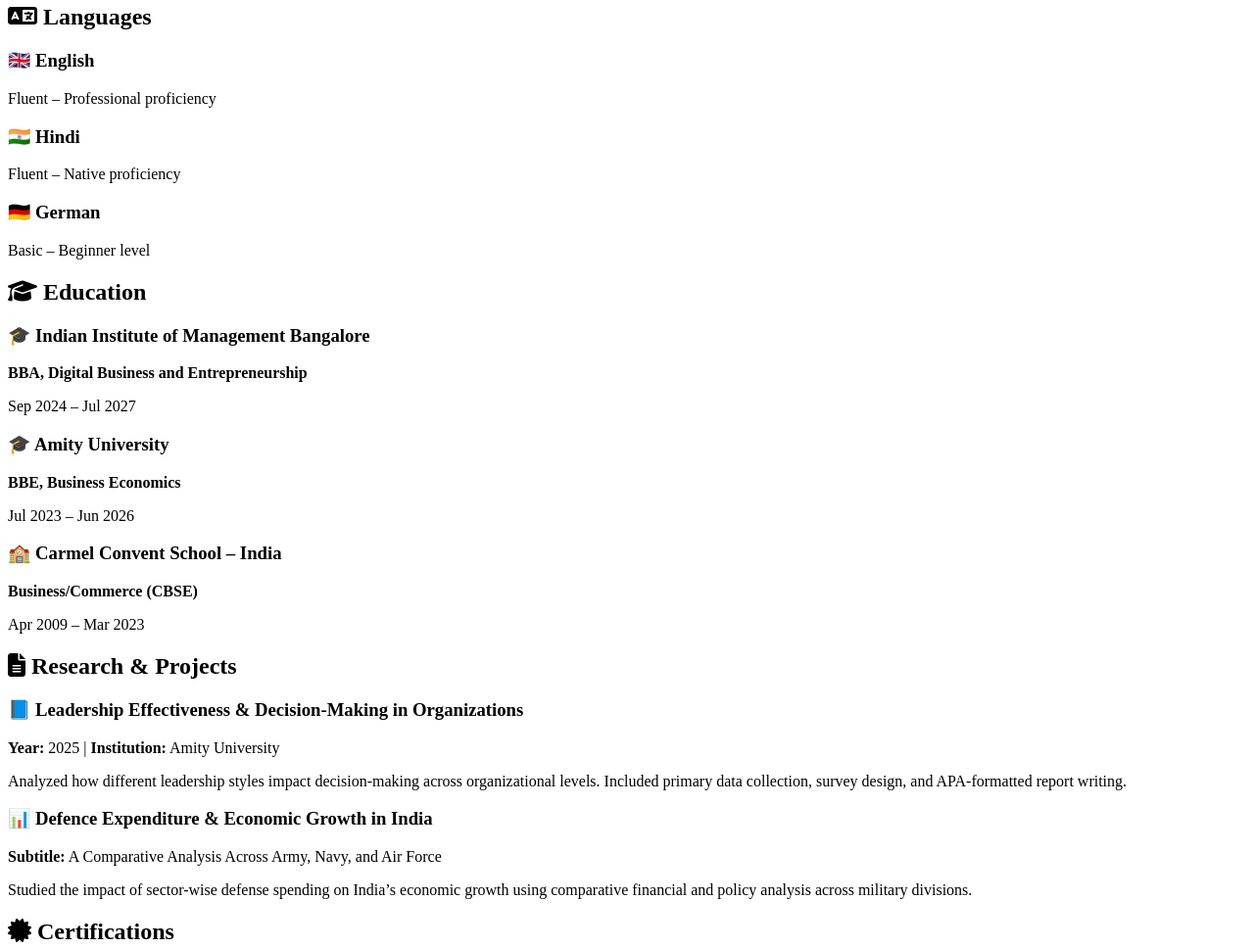
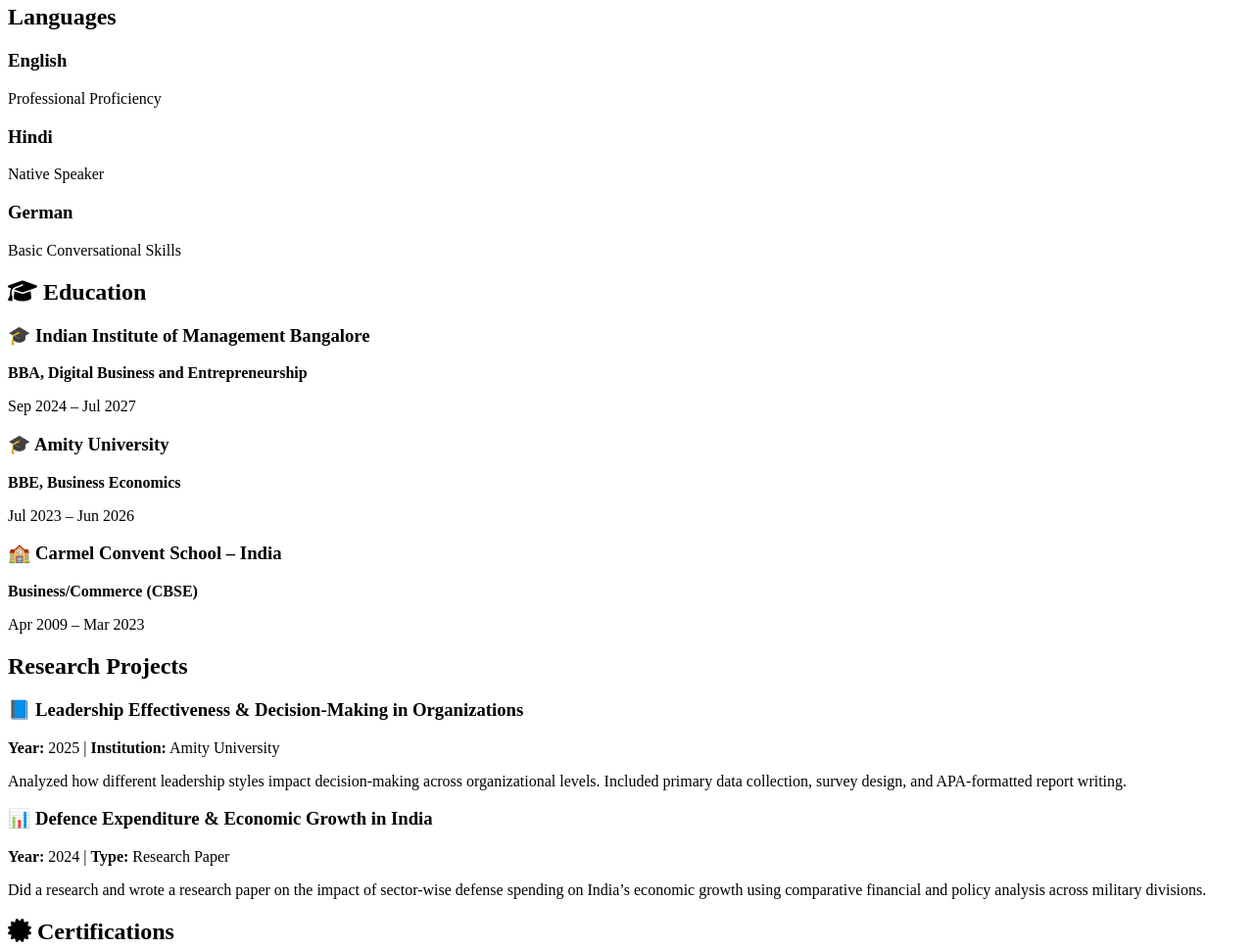
Before and after one commit to mahhiiveyy/MS-RESUME, a plain HTML site: page index.html in a window 1280 px wide. Shown: the part 1256-2224 px from the top of the page at 98% size. Drawn offline with Linux system fonts and the light colour scheme.

Commit message:
Update index.html

```diff
--- a/index.html
+++ b/index.html
@@ -103,22 +103,25 @@
         </div>
       </section>
       <section id="languages">
-  <h2><i class="fas fa-language"></i> Languages</h2>
-  <div class="languages-grid">
-    <div class="lang-card">
-      <h3>🇬🇧 English</h3>
-      <p>Fluent – Professional proficiency</p>
+        <h2>Languages</h2>
+        <div class="research-grid">
+          <div class="research-card">
+            <h3>English</h3>
+            <p>Professional Proficiency</p>
           </div>
-    <div class="lang-card">
-      <h3>🇮🇳 Hindi</h3>
-      <p>Fluent – Native proficiency</p>
+
+          <div class="research-card">
+            <h3>Hindi</h3>
+            <p>Native Speaker</p>
           </div>
-    <div class="lang-card">
-      <h3>🇩🇪 German</h3>
-      <p>Basic – Beginner level</p>
+
+          <div class="research-card">
+            <h3>German</h3>
+            <p>Basic Conversational Skills</p>
           </div>
         </div>
       </section>
+
 
     <section id="education">
   <h2><i class="fas fa-graduation-cap"></i> Education</h2>
@@ -142,20 +145,24 @@
   </div>
 </section>
 <section id="research">
-  <h2><i class="fas fa-file-alt"></i> Research & Projects</h2>
+  <h2>Research Projects</h2>
+
   <div class="research-grid">
     <div class="research-card">
       <h3>📘 Leadership Effectiveness & Decision-Making in Organizations</h3>
       <p><strong>Year:</strong> 2025 | <strong>Institution:</strong> Amity University</p>
       <p>Analyzed how different leadership styles impact decision-making across organizational levels. Included primary data collection, survey design, and APA-formatted report writing.</p>
     </div>
+
     <div class="research-card">
       <h3>📊 Defence Expenditure & Economic Growth in India</h3>
-      <p><strong>Subtitle:</strong> A Comparative Analysis Across Army, Navy, and Air Force</p>
-      <p>Studied the impact of sector-wise defense spending on India’s economic growth using comparative financial and policy analysis across military divisions.</p>
+      <p><strong>Year:</strong> 2024 | <strong>Type:</strong> Research Paper</p>
+      <p>Did a research and wrote a research paper on the impact of sector-wise defense spending on India’s economic growth using comparative financial and policy analysis across military divisions.</p>
     </div>
   </div>
 </section>
+
+
 
     <section id="certifications">
       <h2><i class="fas fa-certificate"></i> Certifications</h2>
```
Lines whose indentation alone changed are shown as unchanged.
